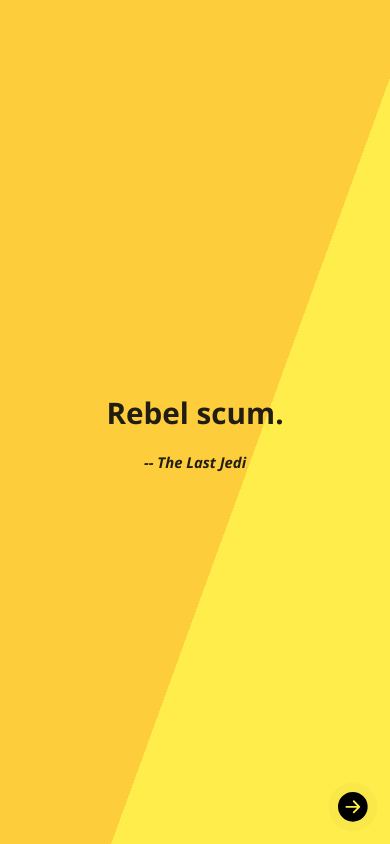
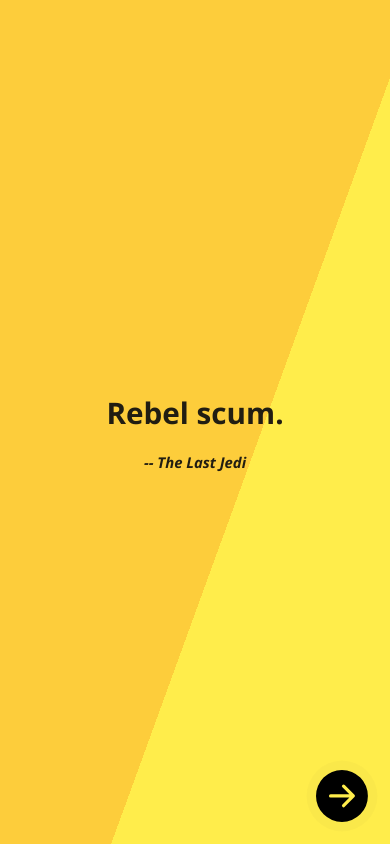
Before and after one commit to sm-adil/starwars-quote, a plain HTML site: page index.html in a window 390 px wide. Drawn offline with Linux system fonts and the light colour scheme.

Commit message:
refactor(main.css): bump button size on mobile devices

```diff
--- a/main.css
+++ b/main.css
@@ -32,6 +32,7 @@
 }
 
 button {
+  outline: none;
   padding: 0;
   height: 2rem;
   width: 2rem;
@@ -65,3 +66,10 @@
     box-shadow: 0 0 0 0 rgba(33, 29, 18, 0);
   }
 }
+
+@media screen and (max-width: 640px) {
+  button {
+    width: 3.5rem;
+    height: 3.5rem;
+  }
+}
```
